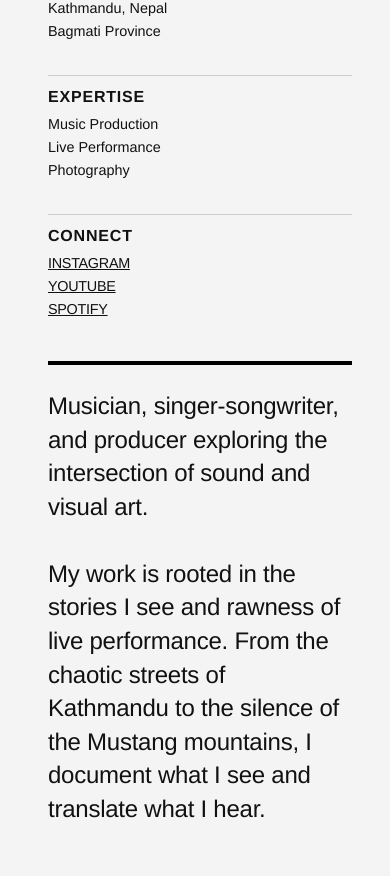
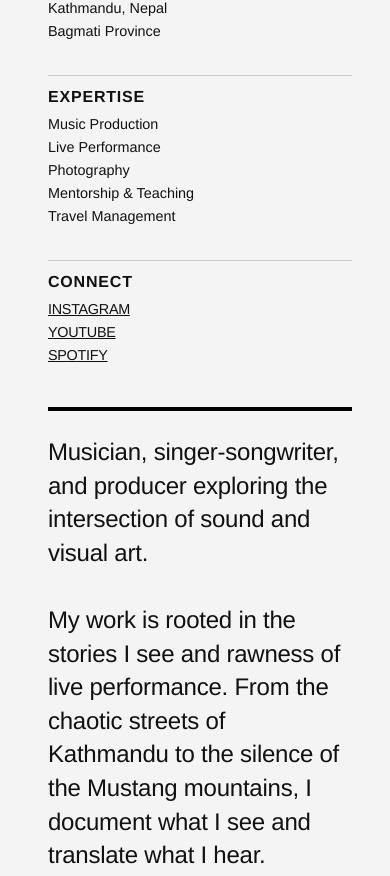
Before and after one commit to AbhijayDhoj/portfolio, a React (Vite) app: page / in a window 390 px wide. Shown: the part 1010-1886 px from the top of the page. Built offline with nearby package versions, Linux system fonts and the light colour scheme.

Commit message:
Adjust mobile hero section image alignment and update bio details

```diff
--- a/src/App.css
+++ b/src/App.css
@@ -715,7 +715,7 @@ footer {
     white-space: normal;
   }
   .hero-image {
-    object-position: 35% center; /* Adjusts which part of the image is shown, effectively sliding the subject right/left */
+    object-position: 10% center;
   }
   .layout-narrow-left,
   .layout-stepped-right,
--- a/src/App.jsx
+++ b/src/App.jsx
@@ -163,14 +163,18 @@ const App = () => {
                   Live Performance
                   <br />
                   Photography
+                  <br />
+                  Mentorship & Teaching
+                  <br />
+                  Travel Management
                 </div>
                 <div className="meta-group">
                   <span className="meta-label">Connect</span>
-                    <a href="https://www.instagram.com/abhijay.adh/" target="_blank" rel="noopener noreferrer" style={{textDecoration: "underline", color: "inherit"}}>Instagram</a>
+                  <a href="https://www.instagram.com/abhijay.adh/" target="_blank" rel="noopener noreferrer" style={{ textDecoration: "underline", color: "inherit" }}>Instagram</a>
                   <br />
-                    <a href="https://www.youtube.com/@Abhijayy" target="_blank" rel="noopener noreferrer" style={{textDecoration: "underline", color: "inherit"}}>YouTube</a>
+                  <a href="https://www.youtube.com/@Abhijayy" target="_blank" rel="noopener noreferrer" style={{ textDecoration: "underline", color: "inherit" }}>YouTube</a>
                   <br />
-                    <a href="https://open.spotify.com/user/317td3ye3grz7d2xrotk4stxyo4m?si=edb60fdab1a84ff2" target="_blank" rel="noopener noreferrer" style={{textDecoration: "underline", color: "inherit"}}>Spotify</a>
+                  <a href="https://open.spotify.com/user/317td3ye3grz7d2xrotk4stxyo4m?si=edb60fdab1a84ff2" target="_blank" rel="noopener noreferrer" style={{ textDecoration: "underline", color: "inherit" }}>Spotify</a>
                 </div>
               </div>
               <div className="about-bio">
@@ -183,6 +187,9 @@ const App = () => {
                   performance. From the chaotic streets of Kathmandu to the
                   silence of the Mustang mountains, I document what I see and
                   translate what I hear.
+                  <br />
+                  <br />
+                  Beyond that, I steer a travel company - curating raw, immersive journeys through these same landscapes.
                 </p>
               </div>
             </section>
@@ -340,12 +347,7 @@ const App = () => {
               ]}
               onCursorHover={setIsHoveringBlock}
             />
-            <GalleryBlock
-              title="KULEKHANI"
-              year="2024"
-              images={[ASSETS.kul1]}
-              onCursorHover={setIsHoveringBlock}
-            />
+
           </div>
 
           <div className="reveal">
```
Also changed, not shown: 1 other file (tests, documents, lock files or other folders). Lines whose indentation alone changed are shown as unchanged.
